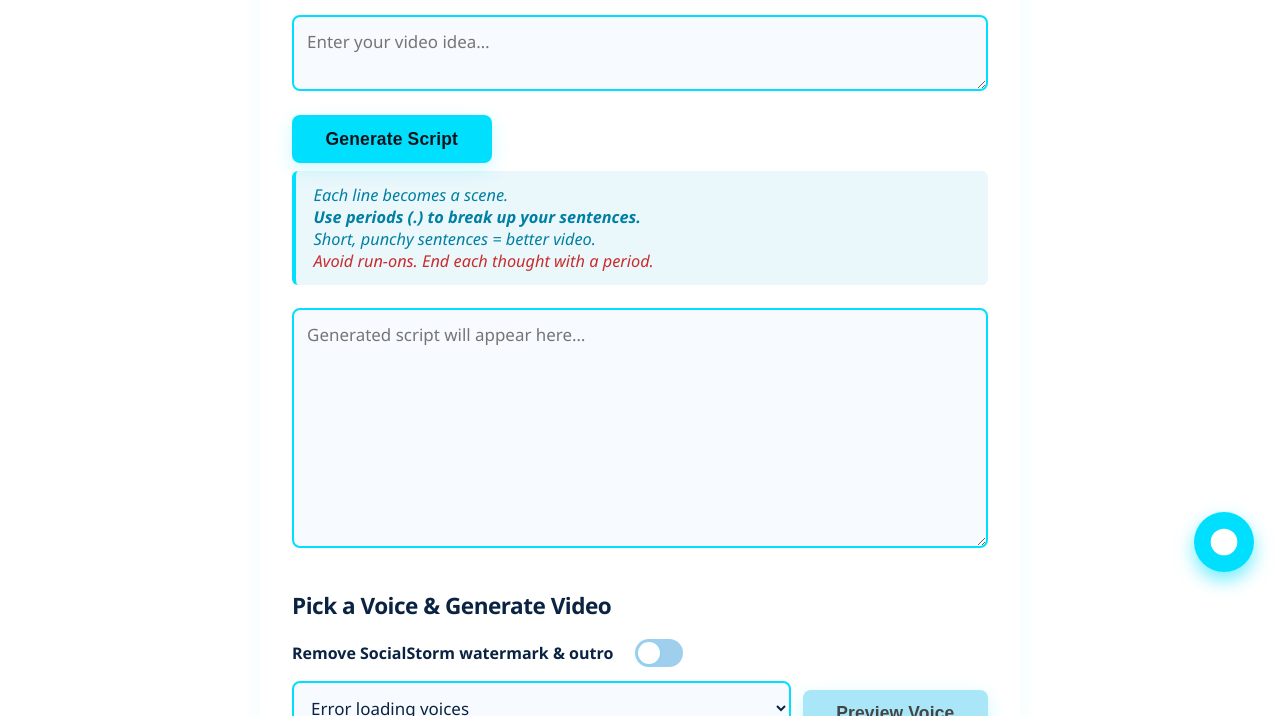
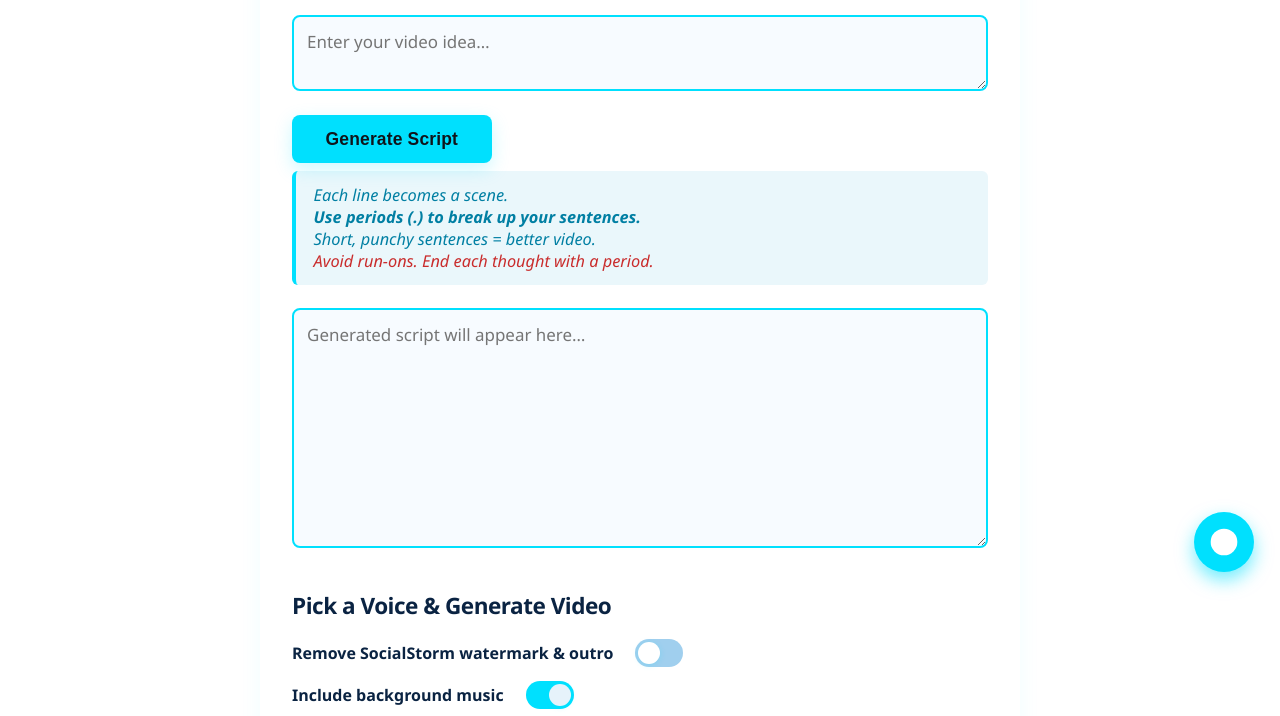
Before and after one commit to DraftbotAI/SocialStorm-Backend, a website: page public/video.html in a window 1280 px wide. Shown: the part 202-918 px from the top of the page. Drawn offline with Linux system fonts and the light colour scheme; no server answers.

Commit message:
Fix: Ensure ffmpeg/ffprobe install, enable video clipping and audio duration sync, general improvements

```diff
--- a/package.json
+++ b/package.json
@@ -9,6 +9,7 @@
   },
   "dependencies": {
     "@aws-sdk/client-s3": "^3.844.0",
+    "@ffprobe-installer/ffprobe": "^2.1.2",
     "@google-cloud/text-to-speech": "^6.2.0",
     "aws-sdk": "^2.1692.0",
     "axios": "^1.11.0",
--- a/public/video.html
+++ b/public/video.html
@@ -282,6 +282,14 @@
           <span class="slider"></span>
         </label>
       </div>
+      <!-- MUSIC TOGGLE (ALWAYS SHOWN) -->
+      <div class="branding-toggle-row" style="margin-bottom:10px;">
+        <label class="branding-label" for="musicSwitch">Include background music</label>
+        <label class="switch">
+          <input type="checkbox" id="musicSwitch" checked />
+          <span class="slider"></span>
+        </label>
+      </div>
       <div style="display: flex; align-items: center; gap: 12px;">
         <select id="voiceSelect" style="flex:1;"></select>
         <button id="previewBtn" class="btn" type="button" style="white-space:nowrap;" disabled>Preview Voice</button>
@@ -499,6 +507,8 @@
           payload.paidUser = true;
           payload.removeWatermark = document.getElementById('removeBrandingSwitch').checked;
         }
+        // ==== MUSIC TOGGLE PAYLOAD ====
+        payload.backgroundMusic = document.getElementById('musicSwitch').checked;
 
         const res  = await fetch('/api/generate-video', {
           method: 'POST',
```
Also changed, not shown: 1 other file.
